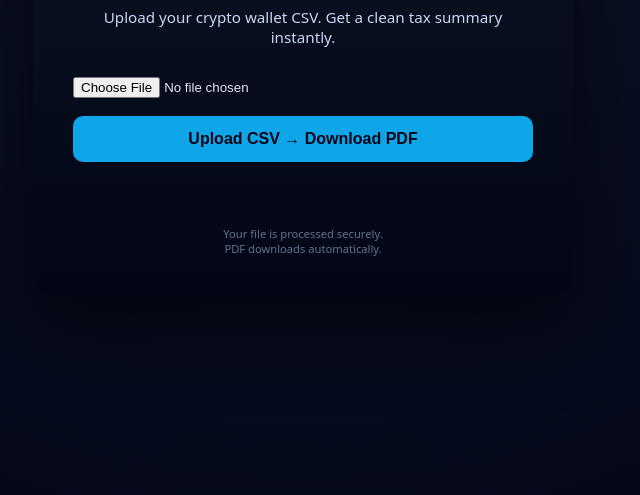
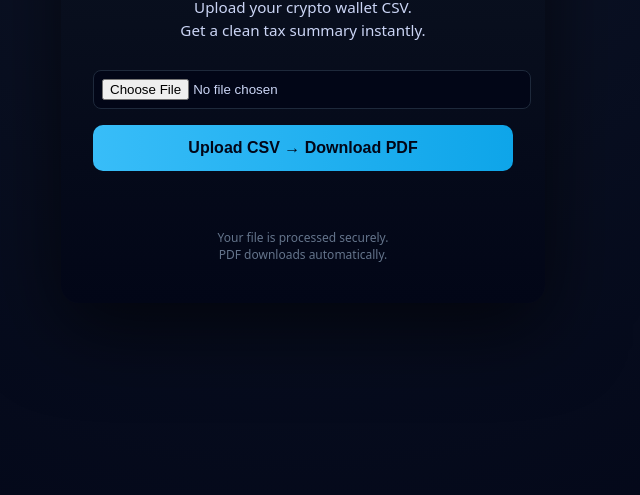
Before and after one commit to Burrah101/taxlabs, a plain HTML site: page index.html in a window 1280 px wide. Shown: the part 305-800 px from the top of the page, without its empty margins (337-977 px from the left). Drawn offline with Linux system fonts and the light colour scheme.

Commit message:
Update index.html

```diff
--- a/index.html
+++ b/index.html
@@ -3,28 +3,29 @@
 <head>
   <meta charset="UTF-8" />
   <title>TaxLabs — Crypto Tax Clarity</title>
-<meta name="viewport" content="width=device-width, initial-scale=1" />
+
+  <meta name="viewport" content="width=device-width, initial-scale=1.0" />
 
   <style>
     body {
+      margin: 0;
+      padding: 0;
+      min-height: 100vh;
       background: radial-gradient(circle at top, #0f172a, #020617);
       font-family: system-ui, -apple-system, BlinkMacSystemFont, "Segoe UI", sans-serif;
       color: #e5e7eb;
-    margin: 0;
-    padding: 0;
-    min-height: 100vh;
       display: flex;
       align-items: center;
       justify-content: center;
     }
 
     .card {
+      width: 100%;
+      max-width: 420px;
       background: linear-gradient(180deg, #0b1220, #020617);
       border-radius: 18px;
-    padding: 40px;
-    width: 100%;
-    max-width: 460px;
-    box-shadow: 0 25px 80px rgba(0,0,0,0.6);
+      padding: 36px 32px 40px;
+      box-shadow: 0 25px 80px rgba(0, 0, 0, 0.6);
       text-align: center;
     }
 
@@ -34,27 +35,32 @@
       font-size: 1.8rem;
     }
 
-  p {
+    .subtitle {
+      color: #cbd5f5;
       font-size: 0.95rem;
-    color: #cbd5f5;
       margin-bottom: 28px;
+      line-height: 1.5;
     }
 
     input[type="file"] {
       width: 100%;
-    margin-bottom: 18px;
-    color: #e5e7eb;
+      margin-bottom: 16px;
+      padding: 8px;
+      color: #cbd5f5;
+      background: #020617;
+      border: 1px solid #1e293b;
+      border-radius: 8px;
     }
 
     button {
       width: 100%;
-    background: #0ea5e9;
-    color: #020617;
-    border: none;
       padding: 14px;
       font-size: 1rem;
-    font-weight: 700;
+      font-weight: 600;
       border-radius: 10px;
+      border: none;
+      background: linear-gradient(90deg, #38bdf8, #0ea5e9);
+      color: #020617;
       cursor: pointer;
     }
 
@@ -64,33 +70,34 @@
     }
 
     #status {
-    margin-top: 16px;
-    font-size: 0.85rem;
+      margin-top: 14px;
+      font-size: 0.9rem;
       color: #94a3b8;
       min-height: 20px;
     }
 
     .footer {
-    margin-top: 28px;
-    font-size: 0.7rem;
+      margin-top: 24px;
+      font-size: 0.75rem;
       color: #64748b;
     }
   </style>
 </head>
 
 <body>
-
   <div class="card">
     <h1>TaxLabs</h1>
-  <p>Upload your crypto wallet CSV.
-  Get a clean tax summary instantly.</p>
 
-  <!-- IMPORTANT: FORM SUBMITS DIRECTLY TO /upload -->
+    <p class="subtitle">
+      Upload your crypto wallet CSV.<br />
+      Get a clean tax summary instantly.
+    </p>
+
     <form
+      id="uploadForm"
       action="https://taxlabs-production.up.railway.app/upload"
       method="POST"
       enctype="multipart/form-data"
-    onsubmit="onSubmit()"
     >
       <input
         type="file"
@@ -113,20 +120,14 @@
   </div>
 
   <script>
-function onSubmit() {
-  const btn = document.getElementById("submitBtn");
+    const form = document.getElementById("uploadForm");
+    const button = document.getElementById("submitBtn");
     const status = document.getElementById("status");
 
-  btn.disabled = true;
-  btn.textContent = "Uploading… Please wait";
-  status.textContent = "Processing your report…";
-
-  // IMPORTANT:
-  // No fetch()
-  // No redirect
-  // Browser handles PDF download from /upload response
-}
+    form.addEventListener("submit", () => {
+      button.disabled = true;
+      status.textContent = "Uploading and generating PDF…";
+    });
   </script>
-
 </body>
 </html>
```
Lines whose indentation alone changed are shown as unchanged.
